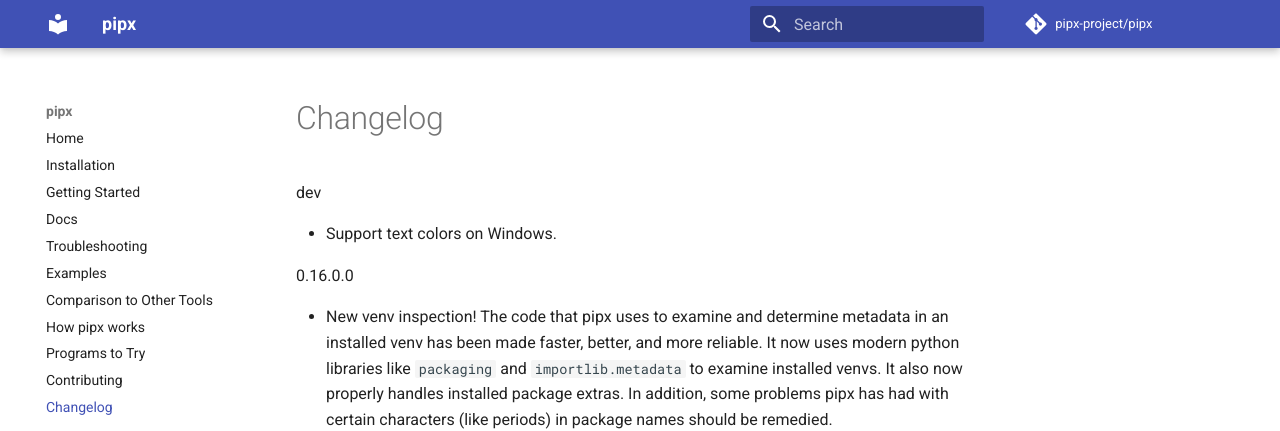
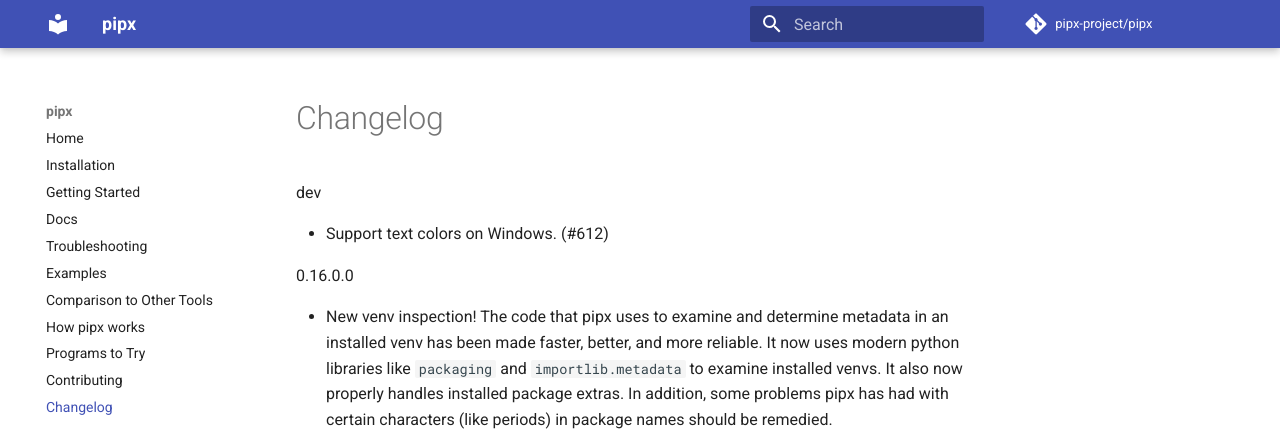
Before and after one commit to pypa/pipx, an MkDocs documentation site: the page built from docs/changelog.md, in a window 1280 px wide and 900 px high. Shown: the top 431 px of the window. Built offline with MkDocs 1.6.1 and Material for MkDocs 9.7.7, drawn with Linux system fonts in a browser that asks for light colours; comment, search, counter and statistics services are not loaded.

Commit message:
Add PR # in changelog.

```diff
--- a/docs/changelog.md
+++ b/docs/changelog.md
@@ -1,6 +1,6 @@
 dev
 
-- Support text colors on Windows.
+- Support text colors on Windows. (#612)
 
 0.16.0.0
 
```
